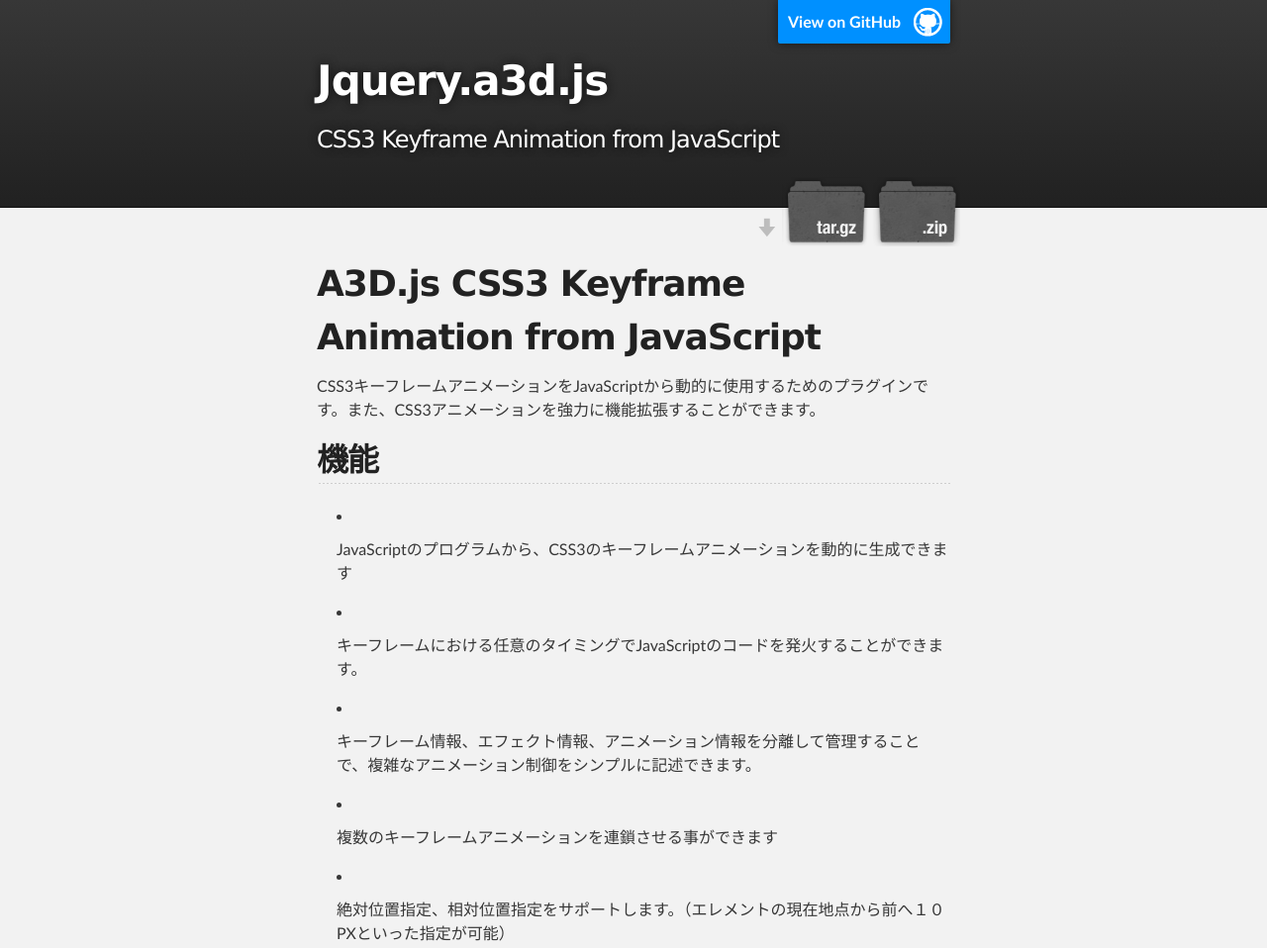
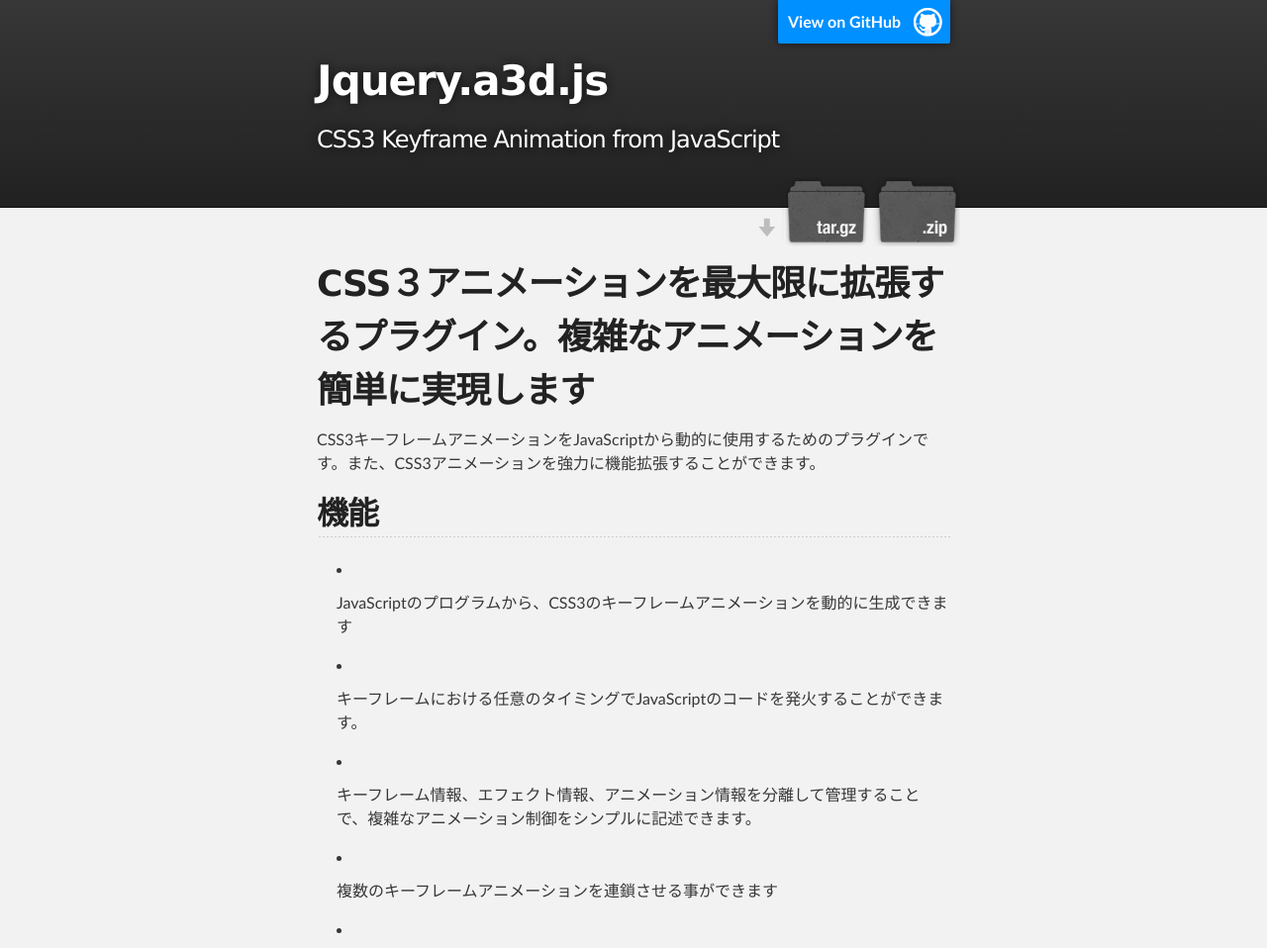
Before and after one commit to ShikemokuMK/jquery.a3d.js, a plain HTML site: page index.html in a window 1280 px wide. Shown: the top 958 px of the page at 99% size. Drawn offline with Linux system fonts and the light colour scheme.

Commit message:
Update index.html

```diff
--- a/index.html
+++ b/index.html
@@ -4,11 +4,12 @@
   <head>
     <meta charset='utf-8' />
     <meta http-equiv="X-UA-Compatible" content="chrome=1" />
-    <meta name="description" content="Jquery.a3d.js : CSS3 Keyframe Animation from JavaScript" />
 
     <link rel="stylesheet" type="text/css" media="screen" href="stylesheets/stylesheet.css">
 
-    <title>Jquery.a3d.js</title>
+    <title>Jquery.a3d.js | JavaScriptからCSS3キーフレームアニメーションを自在に操れる。３Dにも対応</title>
+    <meta name="description" content="Jquery.a3d.js はJavaScriptからCSS3キーフレームアニメーションを自在に操るプラグインです。" />
+
   </head>
 
   <body>
@@ -31,7 +32,7 @@
     <!-- MAIN CONTENT -->
     <div id="main_content_wrap" class="outer">
       <section id="main_content" class="inner">
-        <h1>A3D.js  CSS3 Keyframe Animation from JavaScript</h1>
+        <h1>CSS３アニメーションを最大限に拡張するプラグイン。複雑なアニメーションを簡単に実現します</h1>
 
 <p>CSS3キーフレームアニメーションをJavaScriptから動的に使用するためのプラグインです。また、CSS3アニメーションを強力に機能拡張することができます。</p>
 
```
